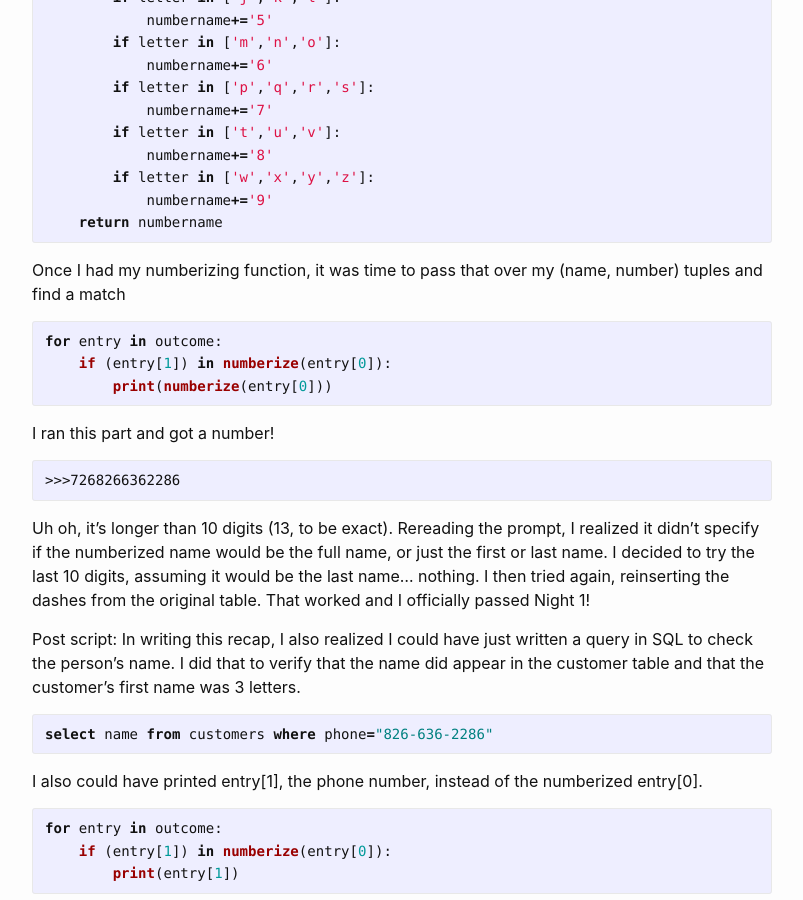
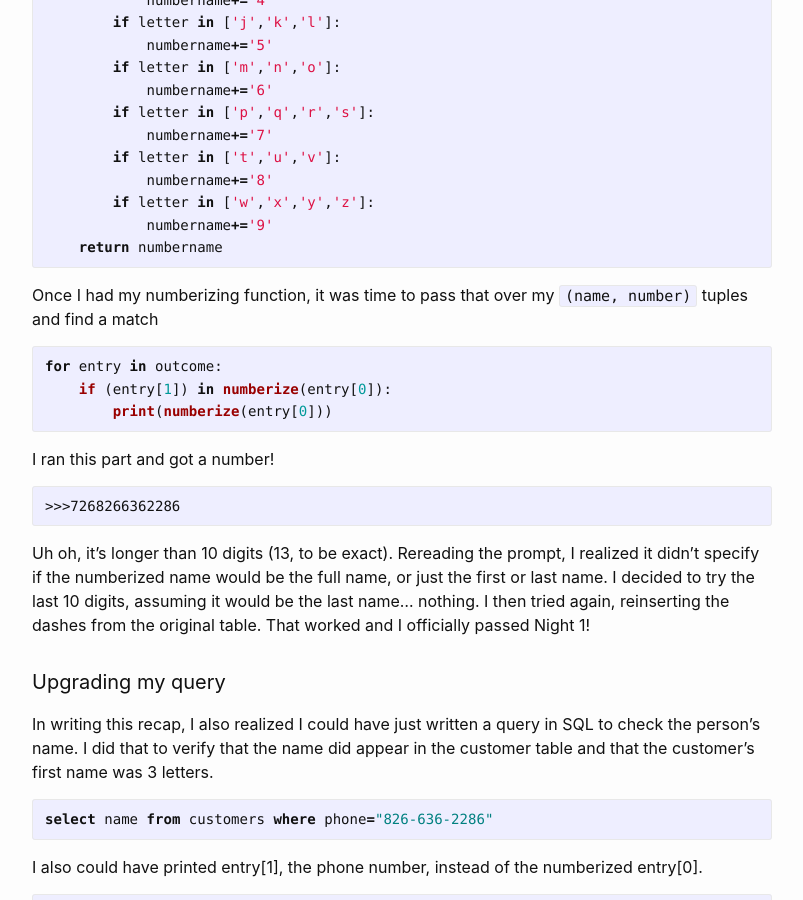
Before and after one commit to rococodes/rococodes.github.io, a Jekyll site: the page built from _posts/2024-05-06-Hanukkah-of-Data-1.md, in a window 1280 px wide and 900 px high, scrolled down 1897 px. Shown: the whole window, without its empty margins (238-1041 px from the left). Built offline with Jekyll 4.4.1, drawn with Linux system fonts in a browser that asks for light colours; some of the changed text lies outside the part shown.

Commit message:
Update 2024-05-06-Hanukkah-of-Data-1.md

````diff
--- a/_posts/2024-05-06-Hanukkah-of-Data-1.md
+++ b/_posts/2024-05-06-Hanukkah-of-Data-1.md
@@ -26,7 +26,7 @@ cur = con.cursor()
 result=cur.execute("select name , phone from customers")
 ```
 
-Then I created a list to store the (name, number) tuples. To make the process easier, at this point I made the names all lowercase with ‘.lower’. I also removed the ‘-’ from the phone number.
+Then I created a list to store the `(name, number)` tuples. To make the process easier, at this point I made the names all lowercase with `.lower`. I also removed the ‘-’ from the phone number.
 
 ``` python
 outcome=[]
@@ -69,7 +69,7 @@ def numberize(name):
     return numbername
 ```
 
-Once I had my numberizing function, it was time to pass that over my (name, number) tuples and find a match
+Once I had my numberizing function, it was time to pass that over my `(name, number)` tuples and find a match
 
 ```python
 for entry in outcome:
@@ -85,7 +85,8 @@ I ran this part and got a number!
 
 Uh oh, it’s longer than 10 digits (13, to be exact). Rereading the prompt, I realized it didn’t specify if the numberized name would be the full name, or just the first or last name. I decided to try the last 10 digits, assuming it would be the last name… nothing. I then tried again, reinserting the dashes from the original table. That worked and I officially passed Night 1!
 
-Post script: In writing this recap, I also realized I could have just written a query in SQL to check the person’s name. I did that to verify that the name did appear in the customer table and that the customer’s first name was 3 letters.
+#### Upgrading my query
+ In writing this recap, I also realized I could have just written a query in SQL to check the person’s name. I did that to verify that the name did appear in the customer table and that the customer’s first name was 3 letters.
 
 ``` sql
 select name from customers where phone="826-636-2286"
@@ -143,7 +144,10 @@ as table2
 ON table1.orderid = table2.orderid;
 ```
 
-This query returned 1 phone number, which was the correct answer to Night 2. I’m writing this recap after finishing all 8 nights, and I’m cringing a little about how inefficient this query is. Still, this was the first time I had joined several tables so it was a good learning experience that I was able to improve upon as the puzzles continued.
+This query returned 1 phone number, which was the correct answer to Night 2.
+
+#### Upgrading my query
+I’m writing this recap after finishing all 8 nights, and I’m cringing a little about how inefficient this query is. Still, this was the first time I had joined several tables so it was a good learning experience that I was able to improve upon as the puzzles continued.
 
 Now that I feel more comfortable with SQL, I would join orders to orders_items then customers to orders and then pull the phone number directly. This would be more efficient than creating 2 tables then combining them. Here’s how I would write it:
 
@@ -203,6 +207,8 @@ ON table1.orderid = table2.orderid
 where strftime ('%H-%M', ordered) between '03:00' and '04:59'
 and sku like 'BKY%';
 ```
+
+#### Upgrading my query
 Again, cringing at this long query to combine three tables that I could rewrite as such:
 
 ```sql
````
